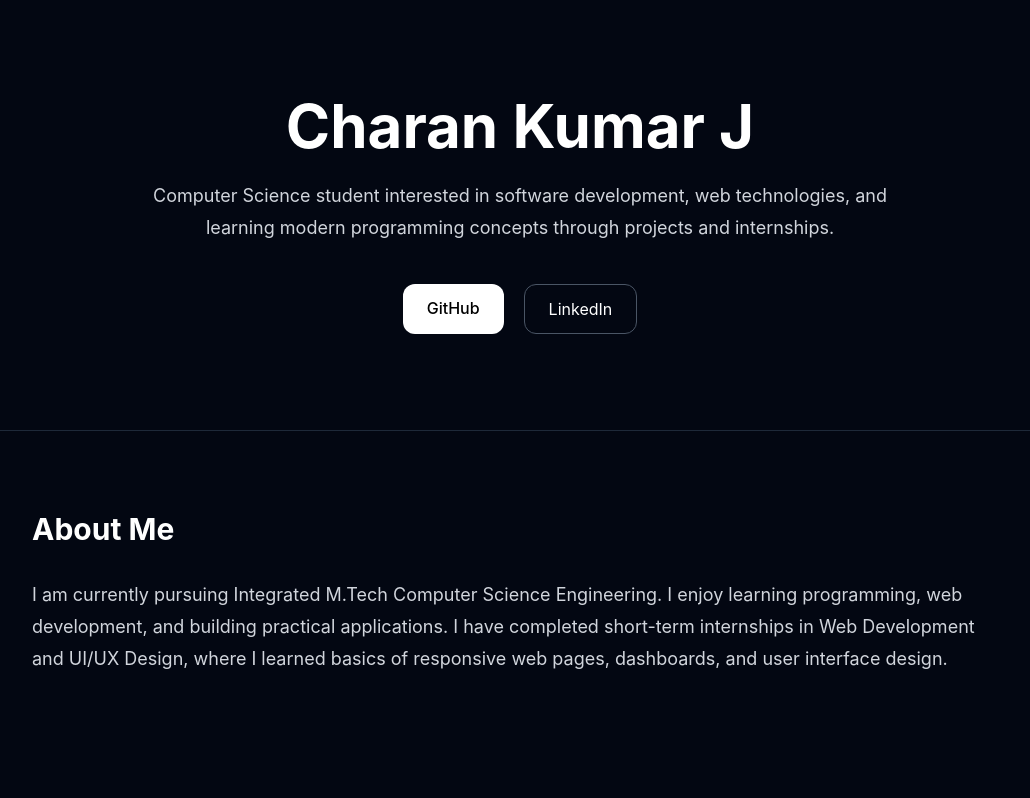
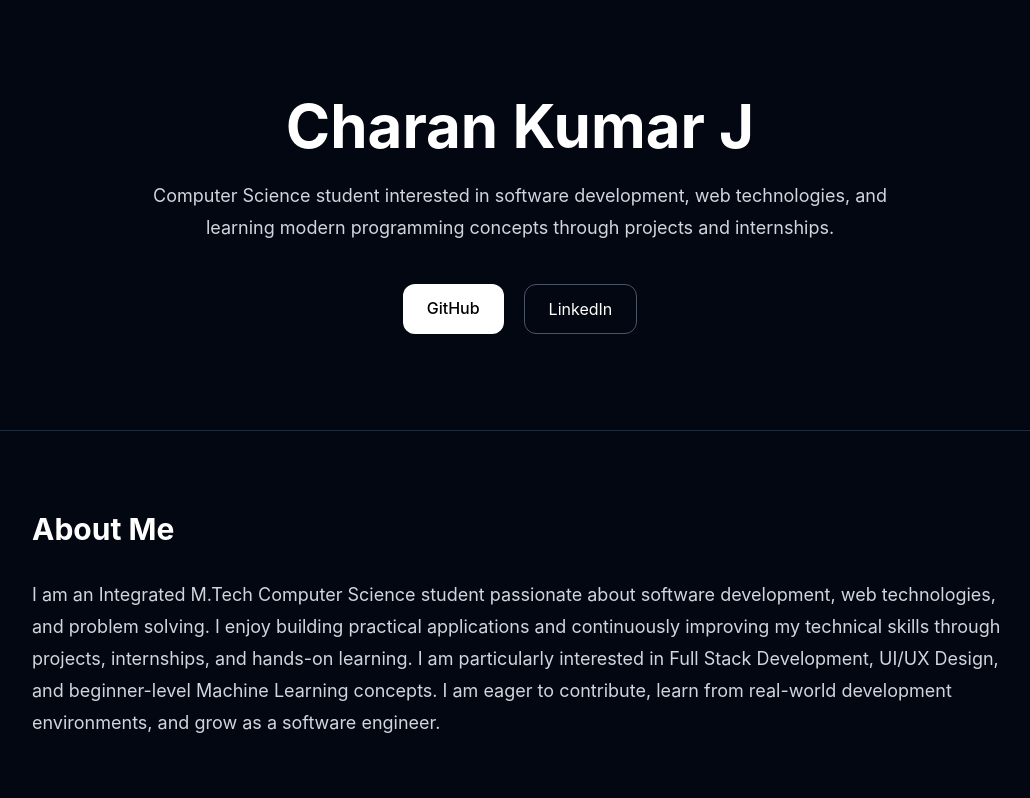
Before and after one commit to charankumarj23/portfolio, a React app: page / in a window 1280 px wide. Shown: the top 798 px of the page, without its empty margins (120-1150 px from the left). Built offline with nearby package versions, Linux system fonts and the light colour scheme; the HTML template or start-up script is replaced by a standard one.

Commit message:
portfolio update

```diff
--- a/src/App.jsx
+++ b/src/App.jsx
@@ -65,11 +65,14 @@ export default function Portfolio() {
         </h2>
 
         <p className="text-gray-300 leading-8 text-lg">
-          I am currently pursuing Integrated M.Tech Computer Science Engineering.
-          I enjoy learning programming, web development, and building practical
-          applications. I have completed short-term internships in Web Development
-          and UI/UX Design, where I learned basics of responsive web pages,
-          dashboards, and user interface design.
+          I am an Integrated M.Tech Computer Science student passionate about
+  software development, web technologies, and problem solving. I enjoy
+  building practical applications and continuously improving my technical
+  skills through projects, internships, and hands-on learning.
+
+  I am particularly interested in Full Stack Development, UI/UX Design,
+  and beginner-level Machine Learning concepts. I am eager to contribute,
+  learn from real-world development environments, and grow as a software engineer.
         </p>
       </section>
 
@@ -181,7 +184,7 @@ export default function Portfolio() {
 
         <div className="space-y-3 text-gray-300 text-lg">
           <p>📍 Salem, Tamil Nadu</p>
-          <p>📧 djcharankumar2305@gmail.com</p>
+          <p>📧 charankumarj23@gmail.com</p>
           <p>📱 9363667351</p>
         </div>
       </section>
```
